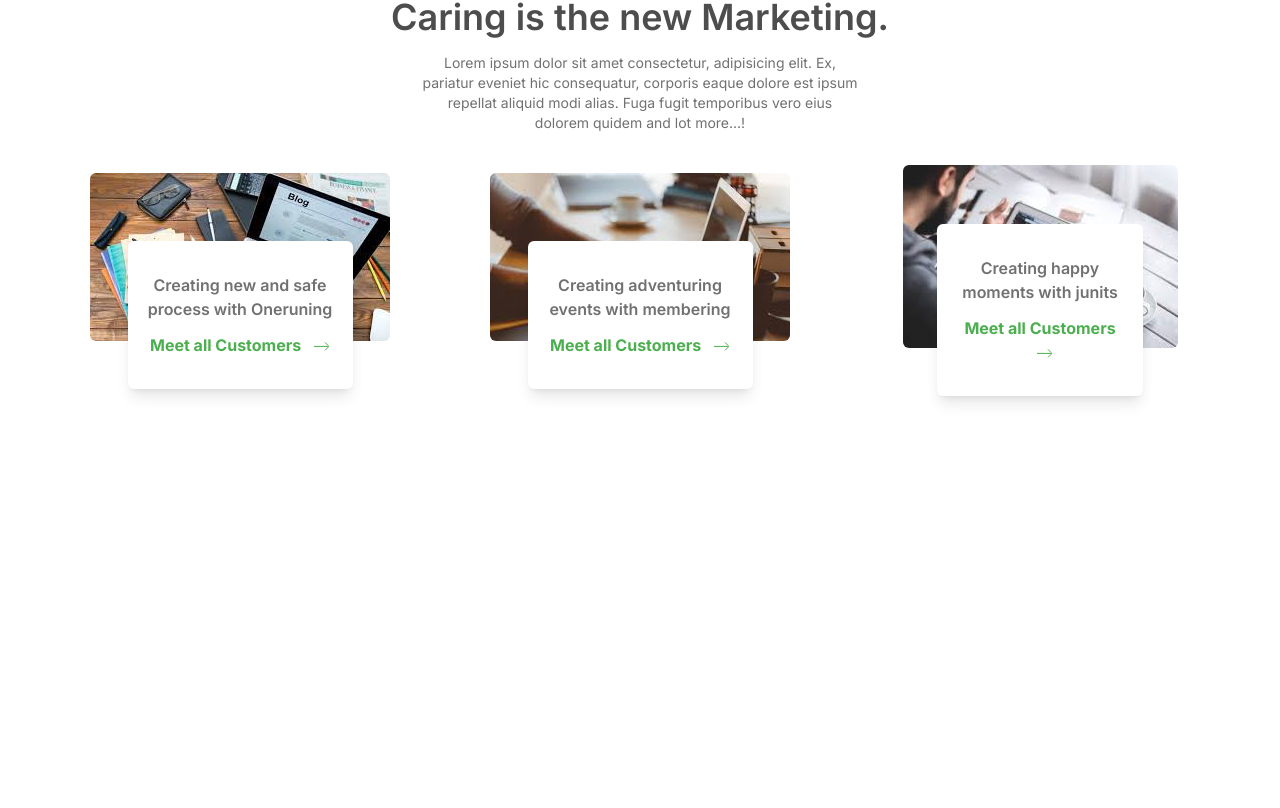
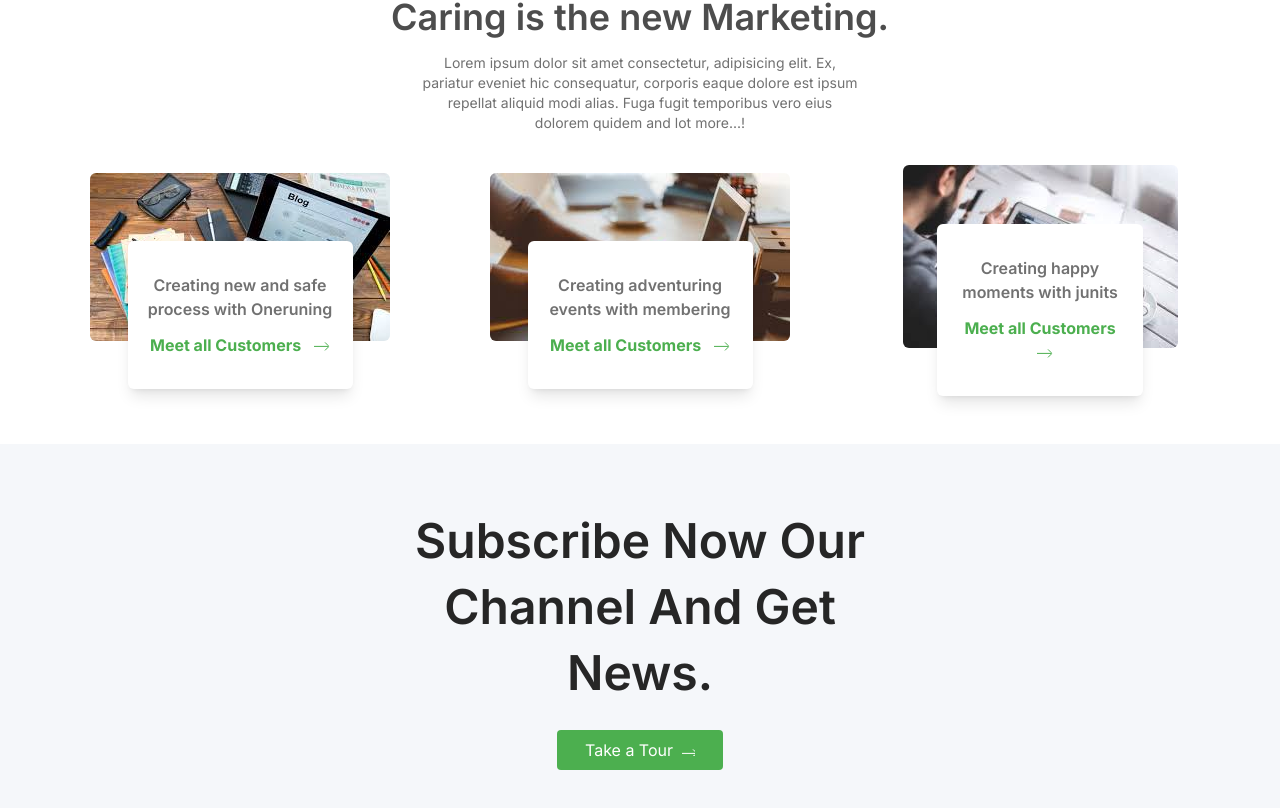
Before and after one commit to cswarnasooriya/Real.Me, a React (Vite) app in the folder frontend/: page / in a window 1280 px wide. Shown: the part 3459-4267 px from the top of the page. Before the commit the page ends 3903 px from the top, so only its background shows below. Built offline with nearby package versions, Linux system fonts and the light colour scheme; a web font is replaced by a local one.

Commit message:
Newsletter section updated

```diff
--- a/frontend/src/App.jsx
+++ b/frontend/src/App.jsx
@@ -5,6 +5,7 @@
 import About from "./components/About"
 import Products from "./components/Products"
 import Blog from "./components/Blog"
+import Newsletter from "./components/Newsletter"
 
 
 
@@ -18,6 +19,7 @@
      <About/>
      <Products/>
      <Blog/>
+     <Newsletter/>
     </>
   )
 }
--- /dev/null
+++ b/frontend/src/components/Newsletter.jsx
@@ -0,0 +1,40 @@
+
+
+const Newsletter = () => {
+  return (
+    <div className="px-4 lg:px-14 max-w-screen-2xl mx-auto bg-neutralSilver py-16">
+
+
+      <div className="flex justify-center lg:w-2/5 mx-auto items-center">
+
+        <div className="text-center">
+          <h2 className="lg:text-5xl text-3xl text-neutral-800 font-semibold mb-6 lg:leading-snug">
+           Subscribe Now Our Channel And Get News.
+          </h2>
+
+          <div className="items-center justify-center gap-8 flex">
+            <button className="btn-primary">Take a Tour
+
+              <svg
+                  xmlns='http://www.w3.org/2000/svg'
+                  width="14"
+                  height="8"
+                  viewBox='0 0 14 8'
+                  fill='none'
+                  className="inline-block ml-2"
+                >
+                <path
+                  d='M10.2503 9.39905L15.2929 6.10615C15.6834 5.71563 15.6834 5.08246 15.2929 4.69194L12 1.39905M15 5.39905L1 5.39905' stroke="white"
+                 />
+                </svg>
+
+
+            </button>
+          </div>
+        </div>
+      </div>
+    </div>
+  )
+}
+
+export default Newsletter
```
